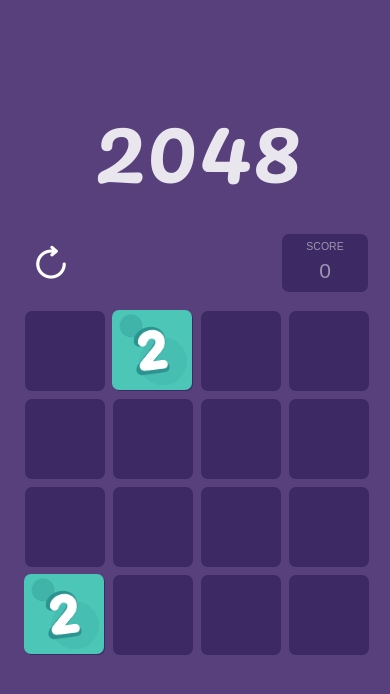
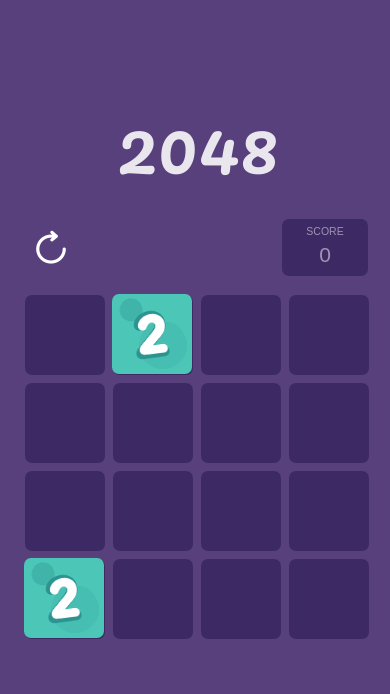
Before and after one commit to pauline-ann/2048-react, a React (Vite) app: page / in a window 390 px wide. Shown: the top 694 px of the page. Built offline with nearby package versions, Linux system fonts and the light colour scheme.

Commit message:
smaller mobile font

```diff
--- a/src/main.scss
+++ b/src/main.scss
@@ -297,7 +297,7 @@
 
 @media only screen and (max-width: 450px) {
   .page-header {
-    font-size: 4.5em;
+    font-size: 3.5em;
     margin-bottom: 10px;
   }
 
```
